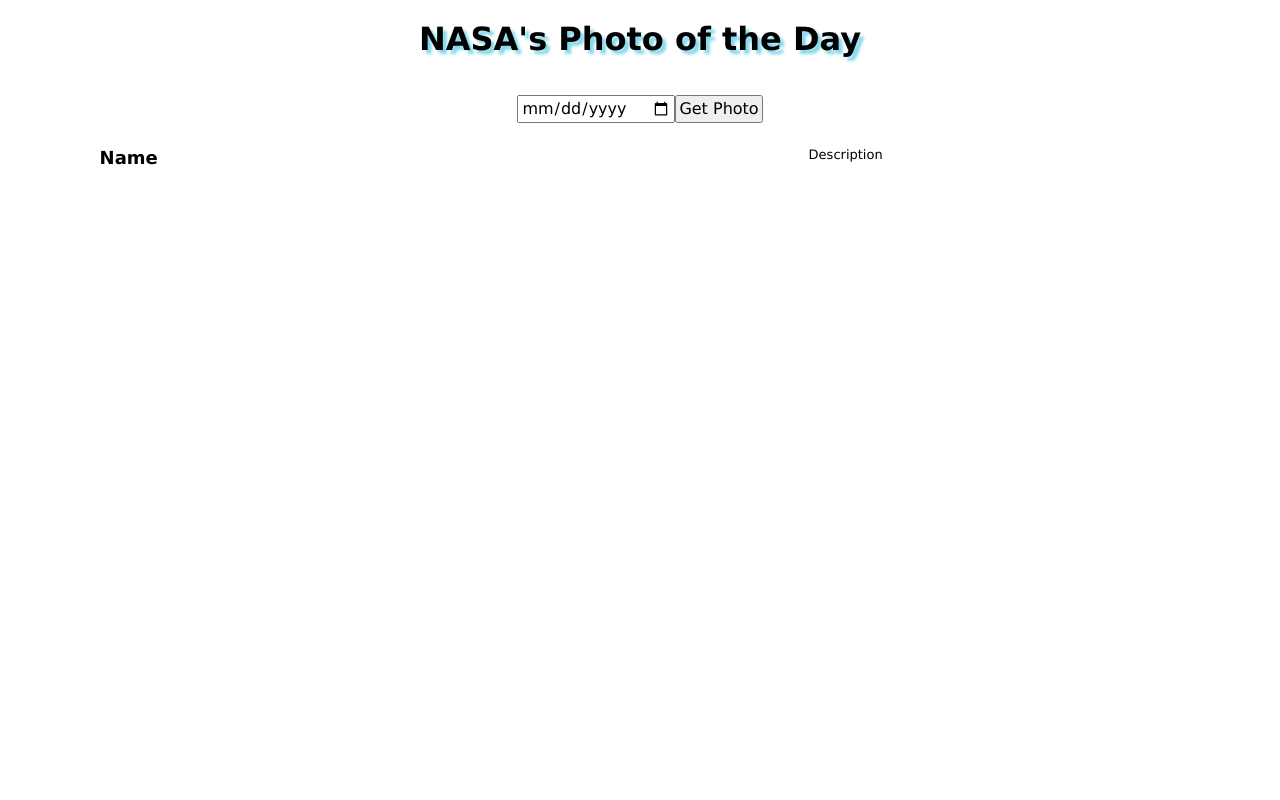
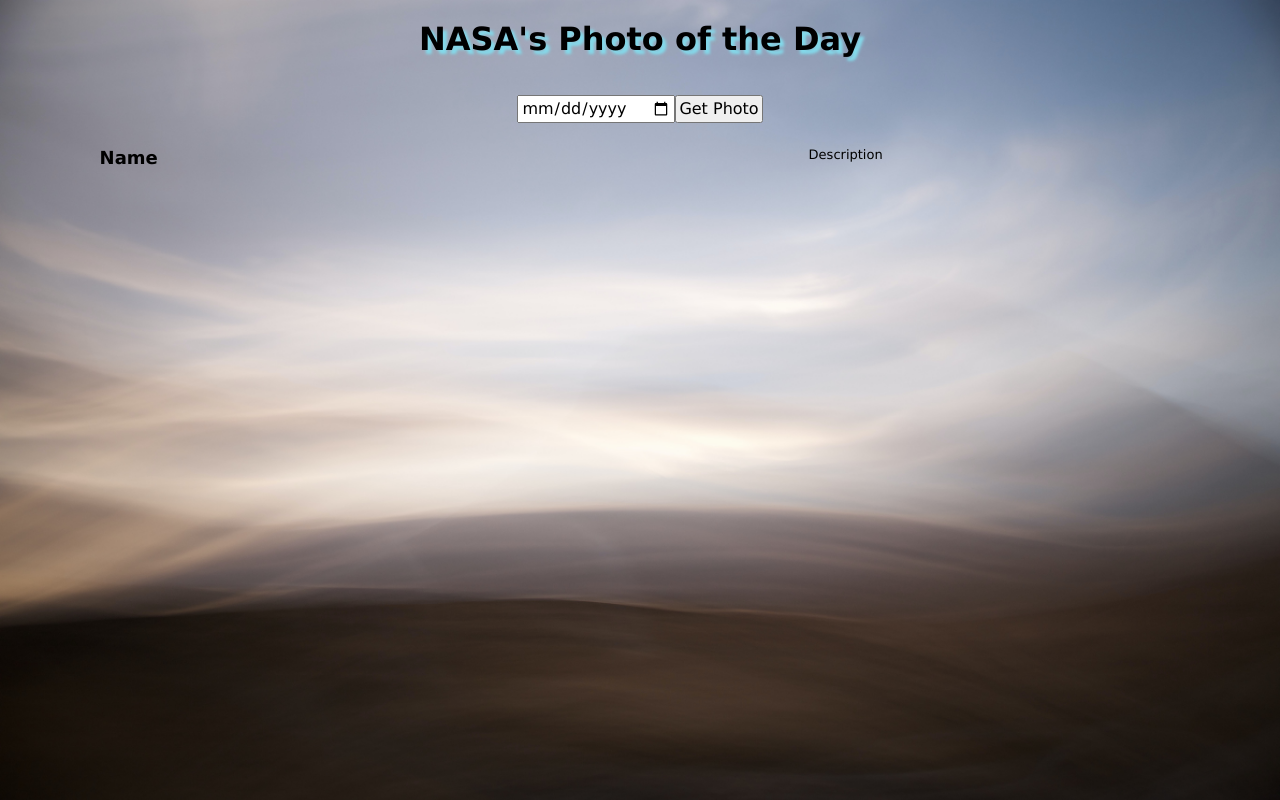
Before and after one commit to LandFCreative/NasaAPI, a plain HTML site: page index.html in a window 1280 px wide. Drawn offline with Linux system fonts and the light colour scheme.

Commit message:
../img/BG.jpg

```diff
--- a/css/style.css
+++ b/css/style.css
@@ -17,7 +17,7 @@ body {
   flex-direction: column;
   font-family: 'Lucida Sans', 'Lucida Sans Regular', 'Lucida Grande', 'Lucida Sans Unicode', Geneva, Verdana, sans-serif;
 
-  background-image: url('img/bg.jpg');
+  background-image: url('../img/BG.jpg');
     background-size: 100%;
     background-repeat:no-repeat;
     overflow: hidden;
```
